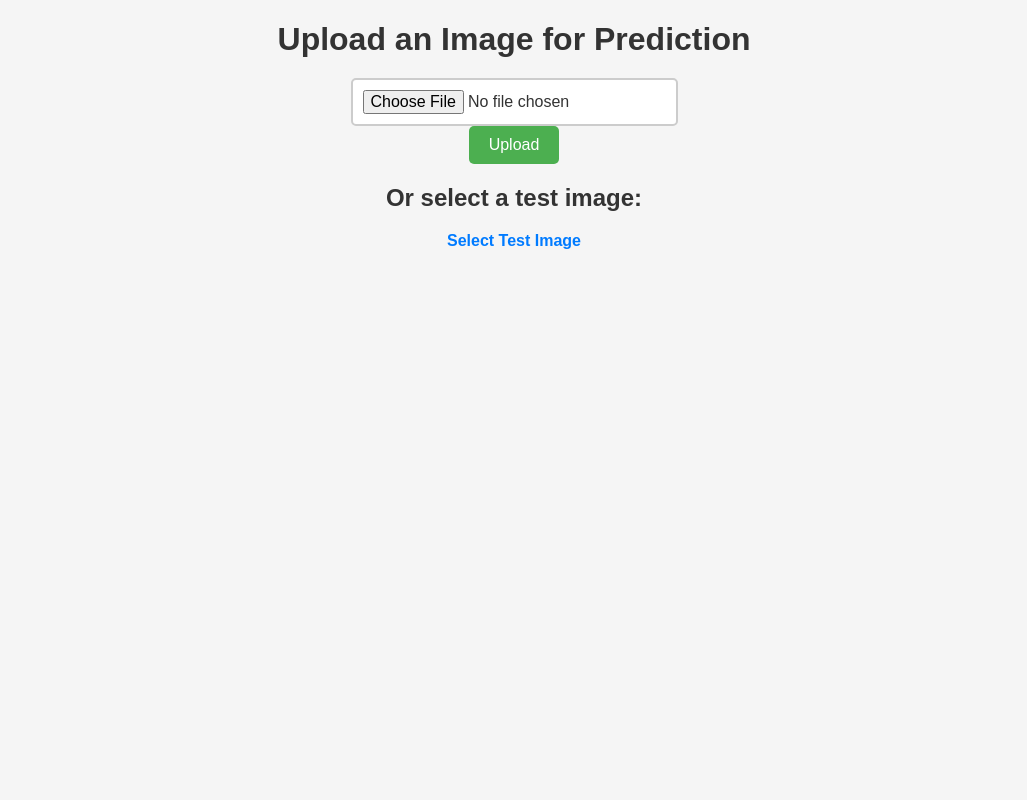
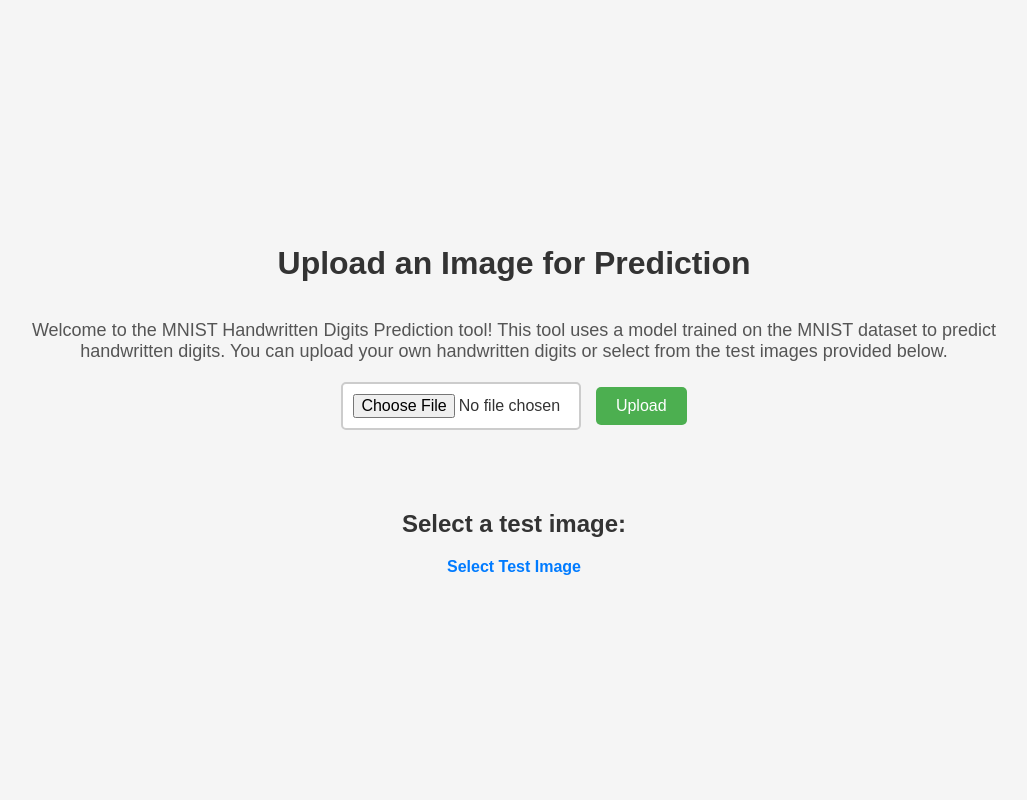
Before and after one commit to jordankanghm/2024-summer-project-image-classification, a Flask app: page / in a window 1280 px wide. Shown: the whole page, without its empty margins (126-1153 px from the left). Run offline with Flask 3, Linux system fonts and the light colour scheme.

Commit message:
Improve UI
The current UI is acceptable, but can be improved. This commit marks the
improvements made.

```diff
--- a/image-classification/ui/templates/index.html
+++ b/image-classification/ui/templates/index.html
@@ -11,13 +11,18 @@
             text-align: center;
             margin: 0;
             padding: 0;
+            display: flex;
+            flex-direction: column;
+            justify-content: center;
+            align-items: center;
+            height: 100vh;
         }
         h1 {
             color: #333;
             margin-bottom: 20px;
         }
         form {
-            margin-bottom: 20px;
+            margin-bottom: 40px;
         }
         input[type="file"] {
             padding: 10px;
@@ -28,6 +33,9 @@
             color: #333;
             cursor: pointer;
             transition: all 0.3s ease;
+            width: 50%;
+            display: inline-block;
+            vertical-align: middle;
         }
         input[type="file"]:hover {
             border-color: #666;
@@ -41,13 +49,21 @@
             font-size: 16px;
             cursor: pointer;
             transition: all 0.3s ease;
+            margin-left: 10px;
         }
         input[type="submit"]:hover {
             background-color: #45a049;
         }
         h2 {
             color: #333;
-            margin-top: 20px;
+            margin-top: 40px;
+        }
+        p {
+            color: #555;
+            font-size: 18px;
+            margin-bottom: 20px;
+            width: 80%;
+            text-align: center;
         }
         a {
             text-decoration: none;
@@ -62,12 +78,12 @@
 </head>
 <body>
 <h1>Upload an Image for Prediction</h1>
+<p>Welcome to the MNIST Handwritten Digits Prediction tool! This tool uses a model trained on the MNIST dataset to predict handwritten digits. You can upload your own handwritten digits or select from the test images provided below.</p>
 <form method="post" enctype="multipart/form-data">
     <input type="file" name="file">
-    <br>
     <input type="submit" value="Upload">
 </form>
-<h2>Or select a test image:</h2>
+<h2>Select a test image:</h2>
 <a href="{{ url_for('select_test_image') }}">Select Test Image</a>
 </body>
 </html>
--- a/image-classification/ui/templates/result.html
+++ b/image-classification/ui/templates/result.html
@@ -11,6 +11,11 @@
             text-align: center;
             margin: 0;
             padding: 0;
+            display: flex;
+            flex-direction: column;
+            justify-content: center;
+            align-items: center;
+            height: 100vh;
         }
         h1 {
             color: #333;
--- a/image-classification/ui/templates/select_test_image.html
+++ b/image-classification/ui/templates/select_test_image.html
@@ -11,6 +11,11 @@
             text-align: center;
             margin: 0;
             padding: 0;
+            display: flex;
+            flex-direction: column;
+            justify-content: center;
+            align-items: center;
+            height: 100vh;
         }
         h1 {
             color: #333;
```
